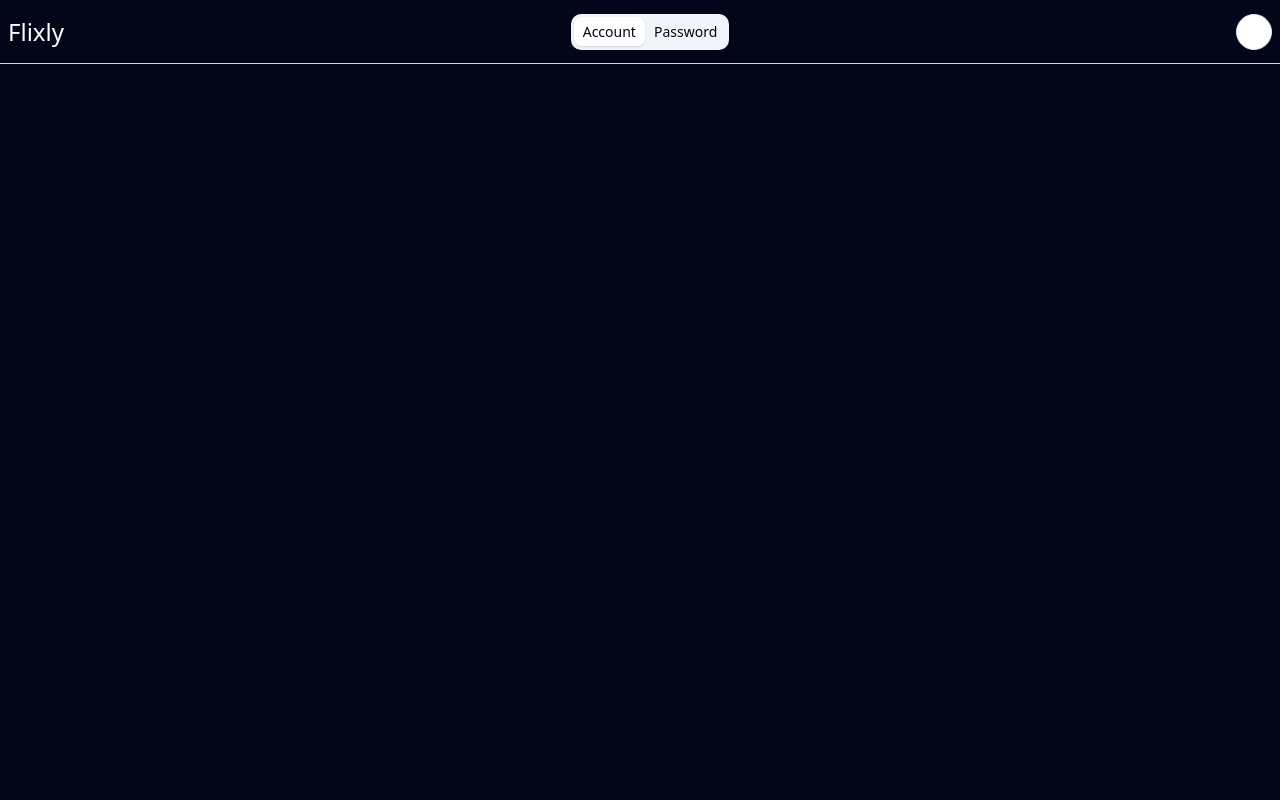
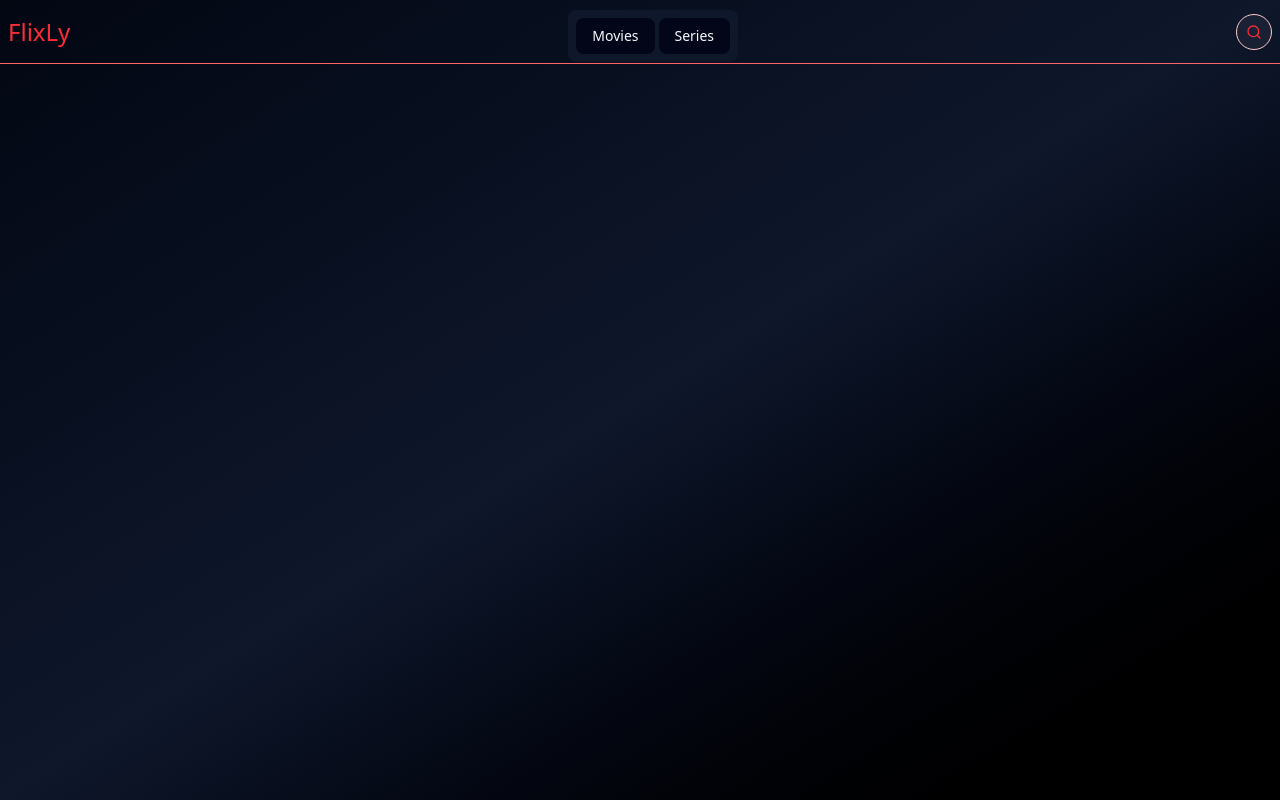
Before and after one commit to ImDoch/flixly, a React (Vite) app: page / in a window 1280 px wide. Built offline with nearby package versions, Linux system fonts and the light colour scheme.

Commit message:
Componentes de navegación y header

```diff
--- a/index.html
+++ b/index.html
@@ -1,5 +1,5 @@
 <!doctype html>
-<html lang="en">
+<html lang="en" class="dark">
 
 <head>
   <meta charset="UTF-8" />
--- a/package.json
+++ b/package.json
@@ -10,6 +10,7 @@
     "preview": "vite preview"
   },
   "dependencies": {
+    "@radix-ui/react-navigation-menu": "^1.2.14",
     "@radix-ui/react-slot": "^1.2.4",
     "@radix-ui/react-tabs": "^1.1.13",
     "@tailwindcss/vite": "^4.1.18",
--- a/src/components/ui/button.tsx
+++ b/src/components/ui/button.tsx
@@ -13,7 +13,7 @@
         destructive:
           "bg-destructive text-white hover:bg-destructive/90 focus-visible:ring-destructive/20 dark:focus-visible:ring-destructive/40 dark:bg-destructive/60",
         outline:
-          "border bg-background shadow-xs hover:bg-accent hover:text-accent-foreground dark:bg-input/30 dark:border-input dark:hover:bg-input/50",
+          "border bg-background shadow-xs hover:bg-accent hover:text-accent-foreground dark:bg-input/30 dark:border-red-200 dark:hover:bg-input/50",
         secondary:
           "bg-secondary text-secondary-foreground hover:bg-secondary/80",
         ghost:
--- /dev/null
+++ b/src/components/ui/navigation-menu.tsx
@@ -0,0 +1,168 @@
+import * as React from "react";
+import * as NavigationMenuPrimitive from "@radix-ui/react-navigation-menu";
+import { cva } from "class-variance-authority";
+
+import { cn } from "@/lib/utils";
+
+function NavigationMenu({
+  className,
+  children,
+  viewport = true,
+  ...props
+}: React.ComponentProps<typeof NavigationMenuPrimitive.Root> & {
+  viewport?: boolean;
+}) {
+  return (
+    <NavigationMenuPrimitive.Root
+      data-slot="navigation-menu"
+      data-viewport={viewport}
+      className={cn(
+        "group/navigation-menu relative flex max-w-max flex-1 items-center justify-center",
+        className
+      )}
+      {...props}
+    >
+      {children}
+      {viewport && <NavigationMenuViewport />}
+    </NavigationMenuPrimitive.Root>
+  );
+}
+
+function NavigationMenuList({
+  className,
+  ...props
+}: React.ComponentProps<typeof NavigationMenuPrimitive.List>) {
+  return (
+    <NavigationMenuPrimitive.List
+      data-slot="navigation-menu-list"
+      className={cn(
+        "group flex flex-1 list-none items-center justify-center gap-1",
+        className
+      )}
+      {...props}
+    />
+  );
+}
+
+function NavigationMenuItem({
+  className,
+  ...props
+}: React.ComponentProps<typeof NavigationMenuPrimitive.Item>) {
+  return (
+    <NavigationMenuPrimitive.Item
+      data-slot="navigation-menu-item"
+      className={cn("relative", className)}
+      {...props}
+    />
+  );
+}
+
+const navigationMenuTriggerStyle = cva(
+  "group inline-flex h-9 w-max items-center justify-center rounded-md bg-background px-4 py-2 text-sm font-medium hover:bg-accent hover:text-accent-foreground focus:bg-accent focus:text-accent-foreground disabled:pointer-events-none disabled:opacity-50 data-[state=open]:hover:bg-accent data-[state=open]:text-accent-foreground data-[state=open]:focus:bg-accent data-[state=open]:bg-accent/50 focus-visible:ring-ring/50 outline-none transition-[color,box-shadow] focus-visible:ring-[3px] focus-visible:outline-1"
+);
+
+function NavigationMenuTrigger({
+  className,
+  children,
+  ...props
+}: React.ComponentProps<typeof NavigationMenuPrimitive.Trigger>) {
+  return (
+    <NavigationMenuPrimitive.Trigger
+      data-slot="navigation-menu-trigger"
+      className={cn(
+        navigationMenuTriggerStyle(),
+        "group",
+        className,
+        "cursor-pointer"
+      )}
+      {...props}
+    >
+      {children}
+    </NavigationMenuPrimitive.Trigger>
+  );
+}
+
+function NavigationMenuContent({
+  className,
+  ...props
+}: React.ComponentProps<typeof NavigationMenuPrimitive.Content>) {
+  return (
+    <NavigationMenuPrimitive.Content
+      data-slot="navigation-menu-content"
+      className={cn(
+        "data-[motion^=from-]:animate-in data-[motion^=to-]:animate-out data-[motion^=from-]:fade-in data-[motion^=to-]:fade-out data-[motion=from-end]:slide-in-from-right-52 data-[motion=from-start]:slide-in-from-left-52 data-[motion=to-end]:slide-out-to-right-52 data-[motion=to-start]:slide-out-to-left-52 top-0 left-0 w-full p-2 pr-2.5 md:absolute md:w-auto",
+        "group-data-[viewport=false]/navigation-menu:bg-popover group-data-[viewport=false]/navigation-menu:text-popover-foreground group-data-[viewport=false]/navigation-menu:data-[state=open]:animate-in group-data-[viewport=false]/navigation-menu:data-[state=closed]:animate-out group-data-[viewport=false]/navigation-menu:data-[state=closed]:zoom-out-95 group-data-[viewport=false]/navigation-menu:data-[state=open]:zoom-in-95 group-data-[viewport=false]/navigation-menu:data-[state=open]:fade-in-0 group-data-[viewport=false]/navigation-menu:data-[state=closed]:fade-out-0 group-data-[viewport=false]/navigation-menu:top-full group-data-[viewport=false]/navigation-menu:mt-1.5 group-data-[viewport=false]/navigation-menu:overflow-hidden group-data-[viewport=false]/navigation-menu:rounded-md group-data-[viewport=false]/navigation-menu:border group-data-[viewport=false]/navigation-menu:shadow group-data-[viewport=false]/navigation-menu:duration-200 **:data-[slot=navigation-menu-link]:focus:ring-0 **:data-[slot=navigation-menu-link]:focus:outline-none",
+        className
+      )}
+      {...props}
+    />
+  );
+}
+
+function NavigationMenuViewport({
+  className,
+  ...props
+}: React.ComponentProps<typeof NavigationMenuPrimitive.Viewport>) {
+  return (
+    <div
+      className={cn(
+        "absolute top-full left-0 isolate z-50 flex justify-center"
+      )}
+    >
+      <NavigationMenuPrimitive.Viewport
+        data-slot="navigation-menu-viewport"
+        className={cn(
+          "origin-top-center bg-popover text-popover-foreground data-[state=open]:animate-in data-[state=closed]:animate-out data-[state=closed]:zoom-out-95 data-[state=open]:zoom-in-90 relative mt-1.5 h-[var(--radix-navigation-menu-viewport-height)] w-full overflow-hidden rounded-md border shadow md:w-[var(--radix-navigation-menu-viewport-width)]",
+          className
+        )}
+        {...props}
+      />
+    </div>
+  );
+}
+
+function NavigationMenuLink({
+  className,
+  ...props
+}: React.ComponentProps<typeof NavigationMenuPrimitive.Link>) {
+  return (
+    <NavigationMenuPrimitive.Link
+      data-slot="navigation-menu-link"
+      className={cn(
+        "data-[active=true]:focus:bg-accent data-[active=true]:hover:bg-accent data-[active=true]:bg-accent/50 data-[active=true]:text-accent-foreground hover:bg-accent hover:text-accent-foreground focus:bg-accent focus:text-accent-foreground focus-visible:ring-ring/50 [&_svg:not([class*='text-'])]:text-muted-foreground flex flex-col gap-1 rounded-sm p-2 text-sm transition-all outline-none focus-visible:ring-[3px] focus-visible:outline-1 [&_svg:not([class*='size-'])]:size-4",
+        className
+      )}
+      {...props}
+    />
+  );
+}
+
+function NavigationMenuIndicator({
+  className,
+  ...props
+}: React.ComponentProps<typeof NavigationMenuPrimitive.Indicator>) {
+  return (
+    <NavigationMenuPrimitive.Indicator
+      data-slot="navigation-menu-indicator"
+      className={cn(
+        "data-[state=visible]:animate-in data-[state=hidden]:animate-out data-[state=hidden]:fade-out data-[state=visible]:fade-in top-full z-[1] flex h-1.5 items-end justify-center overflow-hidden",
+        className
+      )}
+      {...props}
+    >
+      <div className="bg-border relative top-[60%] h-2 w-2 rotate-45 rounded-tl-sm shadow-md" />
+    </NavigationMenuPrimitive.Indicator>
+  );
+}
+
+export {
+  NavigationMenu,
+  NavigationMenuList,
+  NavigationMenuItem,
+  NavigationMenuContent,
+  NavigationMenuTrigger,
+  NavigationMenuLink,
+  NavigationMenuIndicator,
+  NavigationMenuViewport,
+  navigationMenuTriggerStyle,
+};
--- a/src/components/ui/tabs.tsx
+++ b/src/components/ui/tabs.tsx
@@ -1,7 +1,7 @@
-import * as React from "react"
-import * as TabsPrimitive from "@radix-ui/react-tabs"
+import * as React from "react";
+import * as TabsPrimitive from "@radix-ui/react-tabs";
 
-import { cn } from "@/lib/utils"
+import { cn } from "@/lib/utils";
 
 function Tabs({
   className,
@@ -13,7 +13,7 @@
       className={cn("flex flex-col gap-2", className)}
       {...props}
     />
-  )
+  );
 }
 
 function TabsList({
@@ -24,12 +24,12 @@
     <TabsPrimitive.List
       data-slot="tabs-list"
       className={cn(
-        "bg-muted text-muted-foreground inline-flex h-9 w-fit items-center justify-center rounded-lg p-[3px]",
+        "bg-muted text-muted-foreground inline-flex h-9 w-fit items-center justify-center rounded-lg p-0.75",
         className
       )}
       {...props}
     />
-  )
+  );
 }
 
 function TabsTrigger({
@@ -45,7 +45,7 @@
       )}
       {...props}
     />
-  )
+  );
 }
 
 function TabsContent({
@@ -58,7 +58,7 @@
       className={cn("flex-1 outline-none", className)}
       {...props}
     />
-  )
+  );
 }
 
-export { Tabs, TabsList, TabsTrigger, TabsContent }
+export { Tabs, TabsList, TabsTrigger, TabsContent };
--- a/src/media/components/CustomHeader.tsx
+++ b/src/media/components/CustomHeader.tsx
@@ -1,24 +1,22 @@
 import { Button } from "@/components/ui/button";
-import { Tabs, TabsContent, TabsList, TabsTrigger } from "@/components/ui/tabs";
+
 import { Search } from "lucide-react";
+import { CustomNavbar } from "./CustomNavbar";
 
 export const CustomHeader = () => {
   return (
-    <header className="h-16 p-2 flex justify-between items-center border-b border-gray-300">
-      <h1 className="text-2xl ">Flixly</h1>
-      <Tabs
-        defaultValue="account"
-        className="w-100 flex justify-center items-center"
-      >
-        <TabsList className="bg-muted">
-          <TabsTrigger value="account">Account</TabsTrigger>
-          <TabsTrigger value="password">Password</TabsTrigger>
-        </TabsList>
-      </Tabs>
+    <header className="h-16 px-2 py-1 flex justify-between items-center border-b border-b-red-400">
+      <h1 className="text-2xl text-red-500">FlixLy</h1>
+
+      <CustomNavbar visible={false} />
 
       <div>
-        <Button variant="outline" size="icon" className="rounded-full">
-          <Search />
+        <Button
+          variant="outline"
+          size="icon"
+          className="rounded-full border-red-400"
+        >
+          <Search className="text-red-500" />
         </Button>
       </div>
     </header>
--- /dev/null
+++ b/src/media/components/CustomNavbar.tsx
@@ -0,0 +1,36 @@
+import {
+  NavigationMenu,
+  NavigationMenuItem,
+  NavigationMenuList,
+  NavigationMenuTrigger,
+} from "@/components/ui/navigation-menu";
+import { Link } from "react-router";
+
+interface Props {
+  visible: boolean;
+}
+
+export const CustomNavbar = ({ visible }: Props) => {
+  return (
+    <div
+      className={`p-2 mt-2 rounded-md bg-slate-900 ${
+        visible ? "lg:hidden" : "hidden lg:block"
+      }`}
+    >
+      <NavigationMenu>
+        <NavigationMenuList>
+          <NavigationMenuItem>
+            <NavigationMenuTrigger>
+              <Link to="/">Movies</Link>
+            </NavigationMenuTrigger>
+          </NavigationMenuItem>
+          <NavigationMenuItem>
+            <NavigationMenuTrigger>
+              <Link to="/">Series</Link>
+            </NavigationMenuTrigger>
+          </NavigationMenuItem>
+        </NavigationMenuList>
+      </NavigationMenu>
+    </div>
+  );
+};
--- a/src/media/layouts/MediaLayout.tsx
+++ b/src/media/layouts/MediaLayout.tsx
@@ -1,8 +1,10 @@
 import { Outlet } from "react-router";
+import { CustomHeader } from "../components/CustomHeader";
 
 export const MediaLayout = () => {
   return (
-    <div className="min-h-screen bg-slate-950 text-white">
+    <div className="min-h-screen  bg-linear-to-br from-gray-950 via-slate-900 to-black">
+      <CustomHeader />
       <Outlet />
     </div>
   );
--- a/src/media/pages/home/HomePage.tsx
+++ b/src/media/pages/home/HomePage.tsx
@@ -1,9 +1,9 @@
-import { CustomHeader } from "../../components/CustomHeader";
+import { CustomNavbar } from "@/media/components/CustomNavbar";
 
 export const HomePage = () => {
   return (
-    <>
-      <CustomHeader />
-    </>
+    <div className="flex justify-center">
+      <CustomNavbar visible={true} />
+    </div>
   );
 };
```
Also changed, not shown: 1 other file (tests, documents, lock files or other folders).
